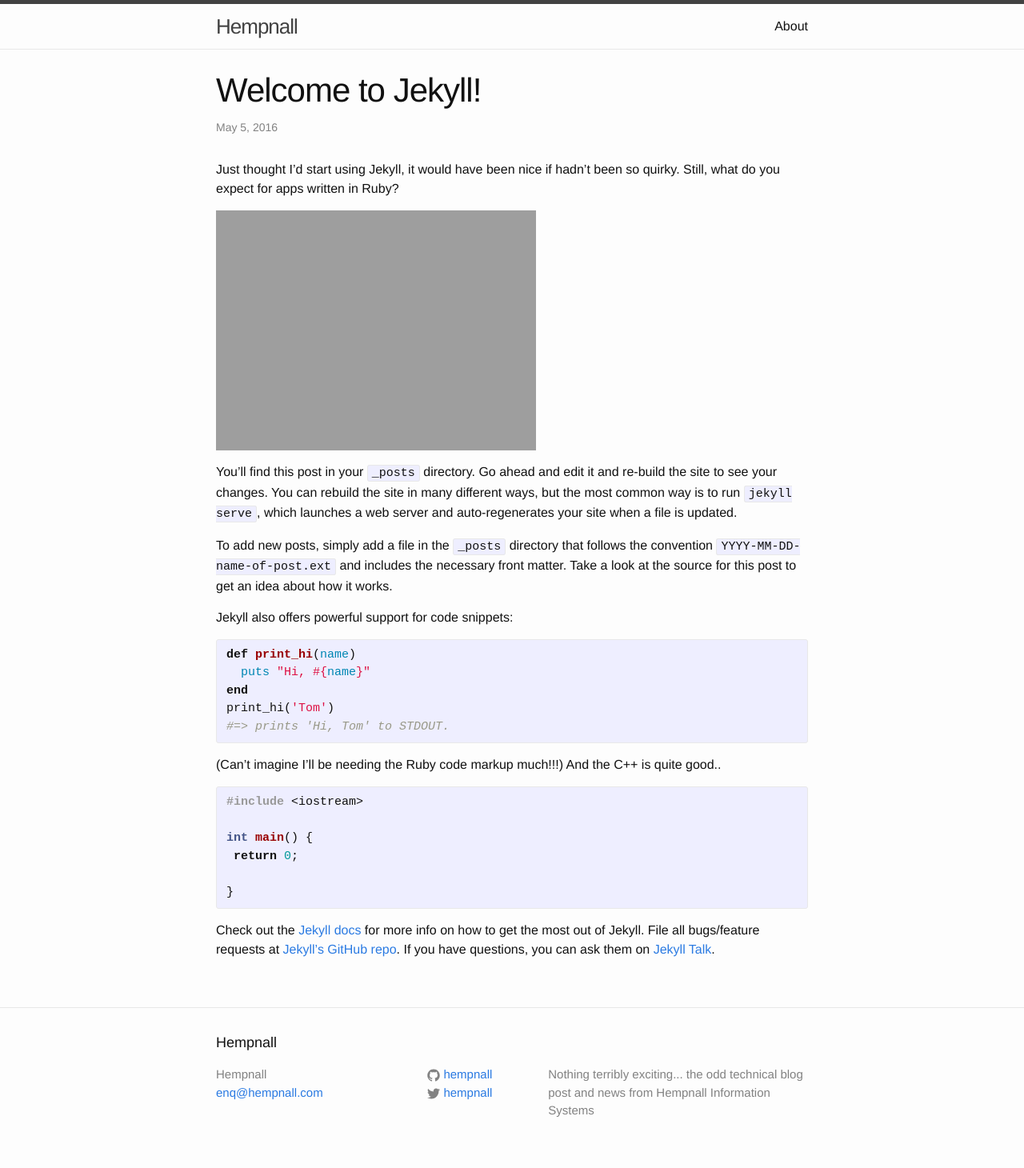
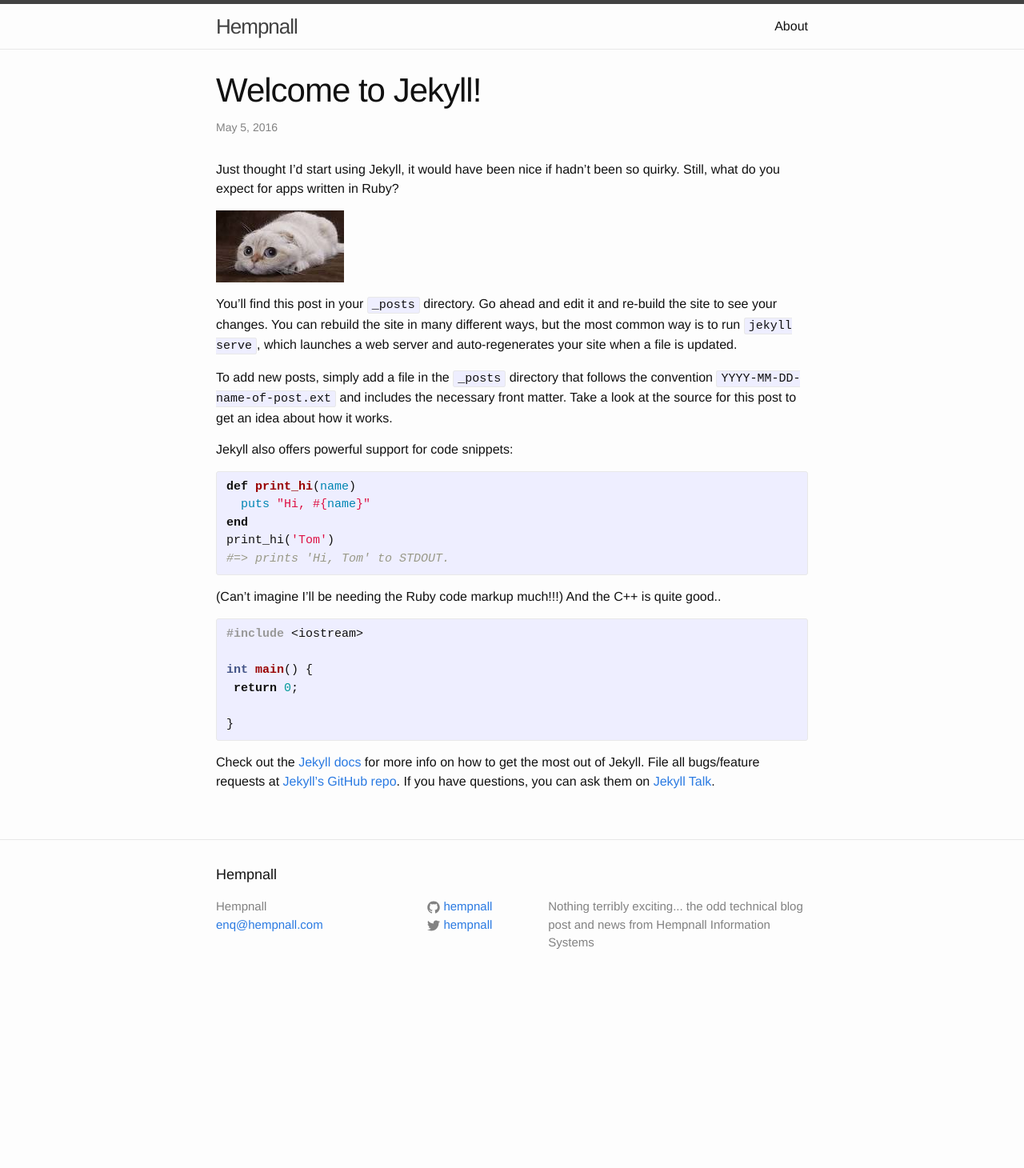
Before and after one commit to hempnall/hempnall.github.io, a Jekyll site: the page built from _posts/2016-05-05-welcome-to-jekyll.markdown, in a window 1280 px wide. Shown: the whole page at 80% size. Built offline with Jekyll 4.4.1, drawn with Linux system fonts in a browser that asks for light colours; after the commit the page ends 1250 px from its top, so only the background shows below that.

Commit message:
so i can pull.

```diff
--- a/_posts/2016-05-05-welcome-to-jekyll.markdown
+++ b/_posts/2016-05-05-welcome-to-jekyll.markdown
@@ -7,7 +7,7 @@ categories: jekyll update
 
 Just thought I'd start using Jekyll, it would have been nice if hadn't been so quirky. Still, what do you expect for apps written in Ruby?
 
-![Just testing I can put a cat picture in here]({{ site.url }}/assets/cat_test.jpg)
+![Just testing I can put a cat picture in here]({{ site.url }}/assets/cat_test.jpeg)
 
 
 You’ll find this post in your `_posts` directory. Go ahead and edit it and re-build the site to see your changes. You can rebuild the site in many different ways, but the most common way is to run `jekyll serve`, which launches a web server and auto-regenerates your site when a file is updated.
```
